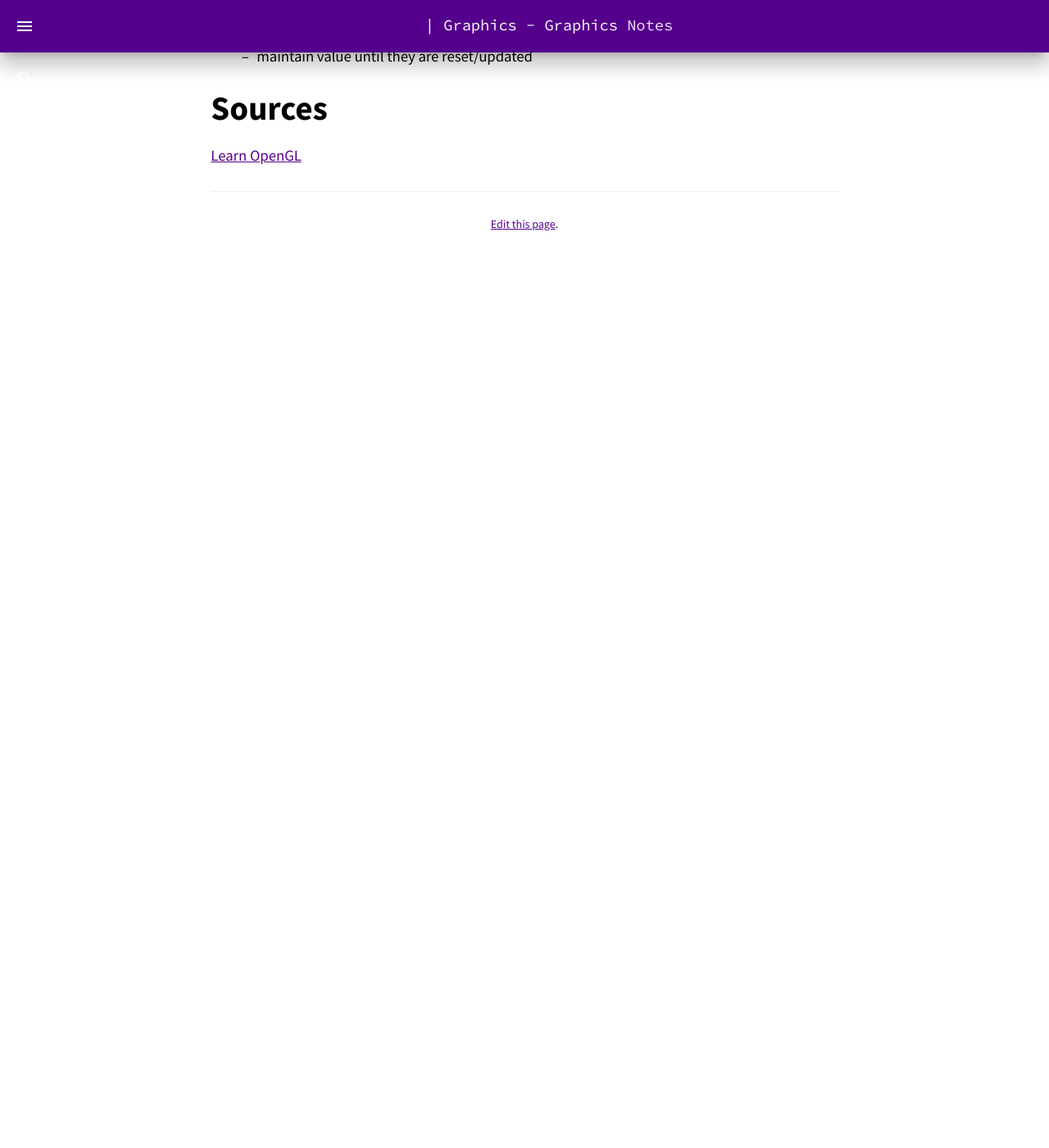
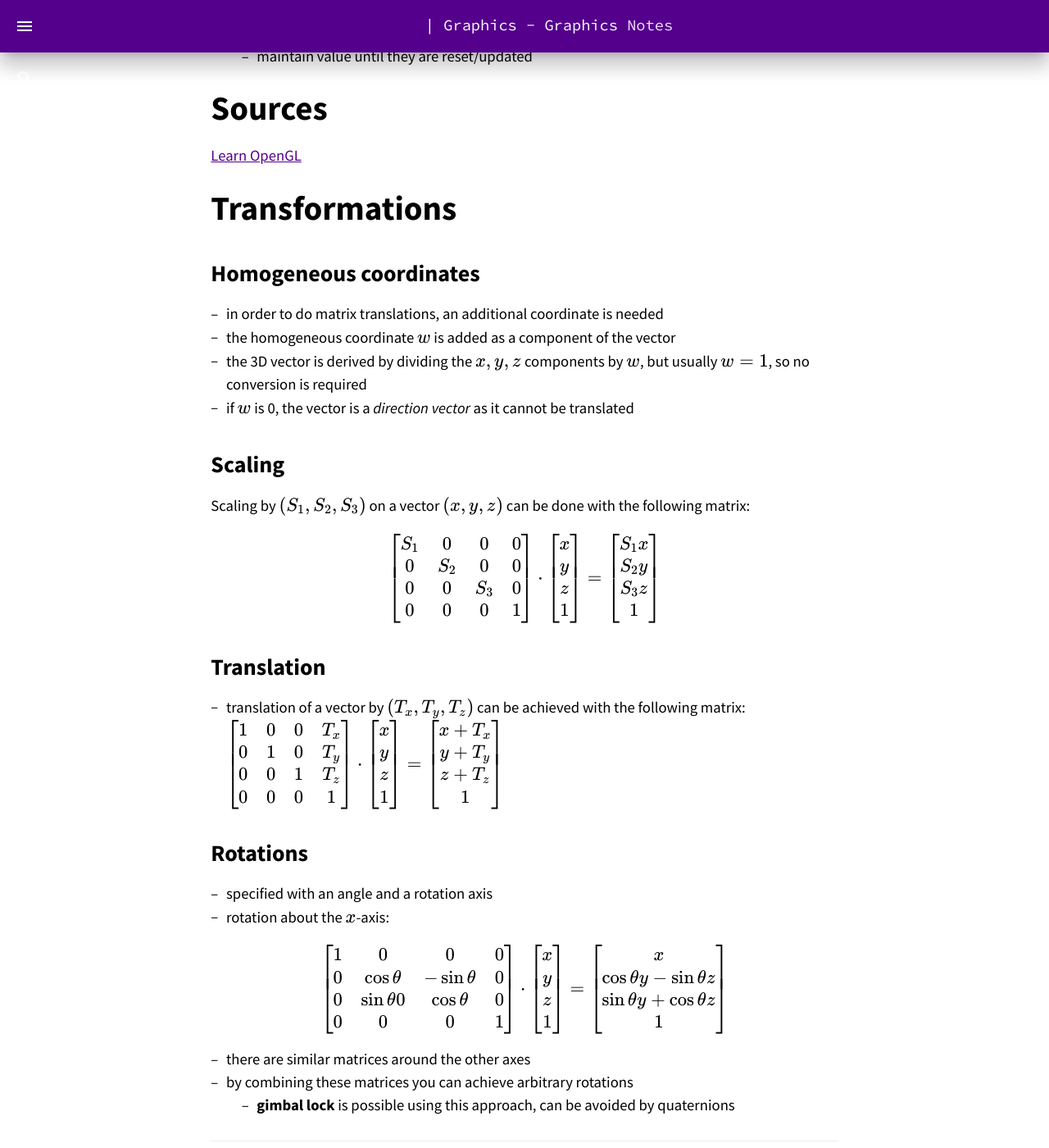
Before and after one commit to jsinkers/notes, a Jekyll site: the page built from _notebooks/graphics/01-graphics.md, in a window 1280 px wide and 1400 px high, scrolled down 2088 px. Shown: the whole window at 82% size. Built offline with Jekyll 4.4.1, drawn with Linux system fonts in a browser that asks for light colours; comment, search, counter and statistics services are not loaded; before the commit the page ends 2410 px from its top, so only the background shows below that.

```diff
--- a/_notebooks/graphics/01-graphics.md
+++ b/_notebooks/graphics/01-graphics.md
@@ -71,3 +71,97 @@ void main() {
 ## Sources
 
 [Learn OpenGL](https://learnopengl.com)
+
+## Transformations
+
+### Homogeneous coordinates
+
+- in order to do matrix translations, an additional coordinate is needed
+- the homogeneous coordinate $w$ is added as a component of the vector
+- the 3D vector is derived by dividing the $x,y,z$ components by $w$, but usually $w = 1$, so no conversion is required
+- if $w$ is 0, the vector is a _direction vector_ as it cannot be translated
+
+### Scaling
+
+Scaling by $(S_1, S_2, S_3)$ on a vector $(x,y,z)$ can be done with the following matrix:
+
+$$
+\begin{bmatrix}
+  S_1 & 0 & 0 & 0 \\
+  0 & S_2 & 0 & 0 \\
+  0 & 0 & S_3 & 0 \\
+  0 & 0 & 0 & 1 \\
+\end{bmatrix}
+\cdot
+\begin{bmatrix}
+  x \\
+  y \\
+  z \\
+  1 \\
+\end{bmatrix}
+=
+\begin{bmatrix}
+  S_1x \\
+  S_2y \\
+  S_3z \\
+  1 \\
+\end{bmatrix}
+$$
+
+### Translation
+
+- translation of a vector by $(T_x, T_y, T_z)$ can be achieved with the following matrix:
+$$
+\begin{bmatrix}
+  1 & 0 & 0 & T_x \\
+  0 & 1 & 0 & T_y \\
+  0 & 0 & 1 & T_z \\
+  0 & 0 & 0 & 1 \\
+\end{bmatrix}
+\cdot
+\begin{bmatrix}
+  x \\
+  y \\
+  z \\
+  1 \\
+\end{bmatrix}
+=
+\begin{bmatrix}
+  x + T_x \\
+  y + T_y \\
+  z + T_z \\
+  1 \\
+\end{bmatrix}
+$$
+
+### Rotations
+
+- specified with an angle and a rotation axis
+- rotation about the $x$-axis:
+
+$$
+\begin{bmatrix}
+  1 & 0 & 0 & 0 \\
+  0 & \cos \theta & -\sin \theta & 0 \\
+  0 & \sin \theta0 & \cos \theta & 0 \\
+  0 & 0 & 0 & 1 \\
+\end{bmatrix}
+\cdot
+\begin{bmatrix}
+  x \\
+  y \\
+  z \\
+  1 \\
+\end{bmatrix}
+=
+\begin{bmatrix}
+  x \\
+  \cos\theta y - \sin\theta z\\
+  \sin\theta y + \cos\theta z\\
+  1 \\
+\end{bmatrix}
+$$
+
+- there are similar matrices around the other axes
+- by combining these matrices you can achieve arbitrary rotations
+  - __gimbal lock__ is possible using this approach, can be avoided by quaternions
```
Also changed, not shown: _notebooks/quantum_computing/03-quantum-theory.md (+3 -5 lines), _notebooks/quantum_computing/04-architecture.md (added, +54 -0 lines), _notebooks/quantum_computing/img/qubit-collapse.png (added), _notebooks/quantum_computing/img/transition-amplitude-diagram.png (added).
